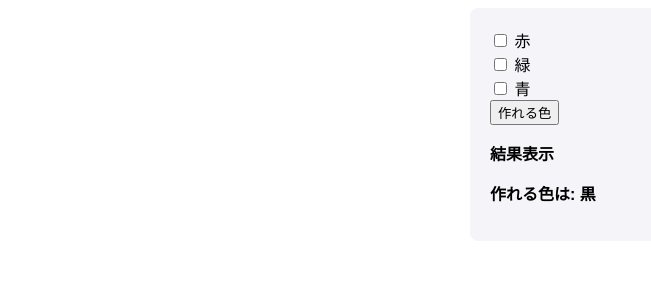
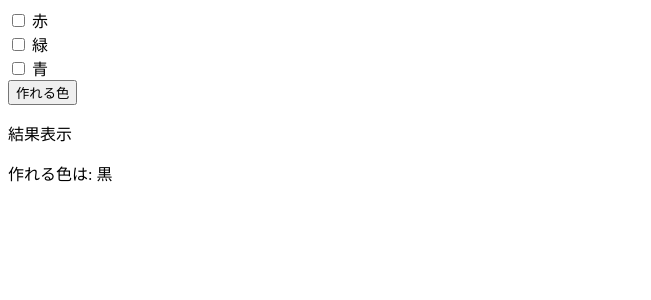
Before and after one commit to youle1999/flaskweb, a Flask app: page / in a window 1280 px wide. Shown: the top 300 px of the page, without its empty margins (0-651 px from the left). Run offline with Flask 3, Linux system fonts and the light colour scheme.

Commit message:
removeing style

```diff
--- a/templates/index.html
+++ b/templates/index.html
@@ -3,22 +3,6 @@
 <head>
     <meta charset="UTF-8">
     <title>色の組み合わせ</title>
-    <style>
-        body {
-            font-family: Arial, sans-serif;
-        }
-        .container {
-            max-width: 300px;
-            margin: auto;
-            padding: 20px;
-            background-color: #f4f4f9;
-            border-radius: 8px;
-        }
-        .result {
-            font-weight: bold;
-            margin-top: 10px;
-        }
-    </style>
 </head>
 <body>
     <div class="container">
```
